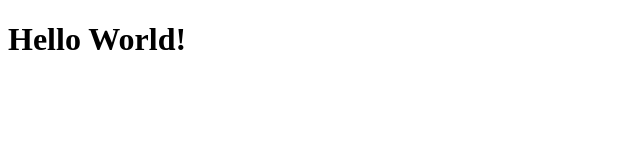
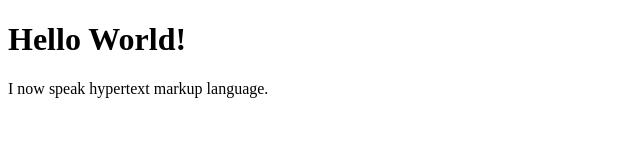
Before and after one commit to cdubicki/cdubicki.github.io, a plain HTML site: page index.html in a window 1280 px wide. Shown: the whole page, without its empty margins (0-640 px from the left). Drawn offline with Linux system fonts and the light colour scheme.

Commit message:
Update index.html

```diff
--- a/index.html
+++ b/index.html
@@ -1,14 +1,10 @@
 <!DOCTYPE html>
-<html>
-<head>
-<title>
-
-
-
-</title>
-</head>
-
-<body>
-  <h1>Hello World!</h1>
-</body>
+<html lang="en">
+  <head>
+    <title>My First Valid HTML Document</title>
+  </head>
+  <body>
+    <h1>Hello World!</h1>
+    <p>I now speak hypertext markup language.</p>
+  </body>
 </html>
```
